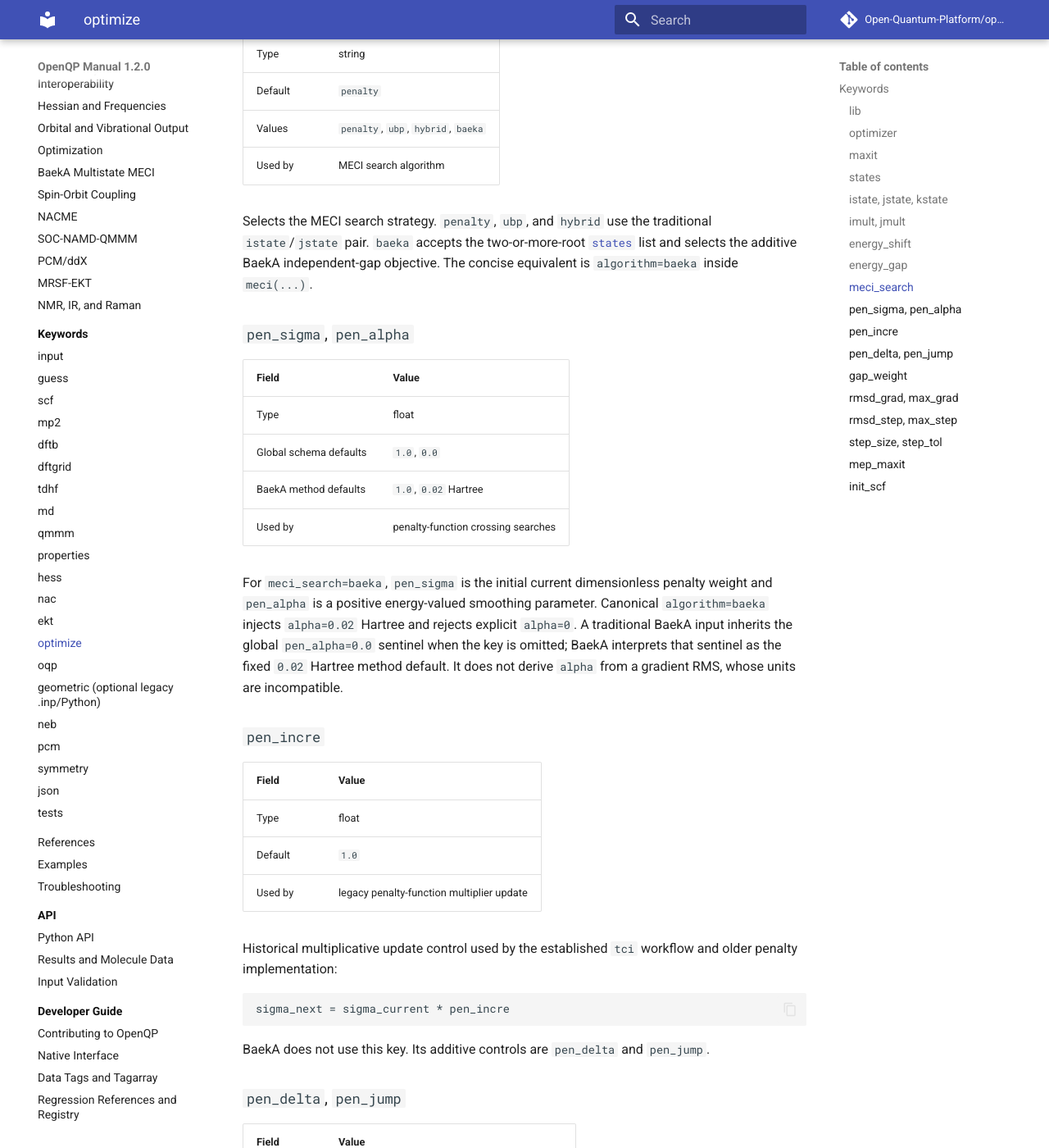
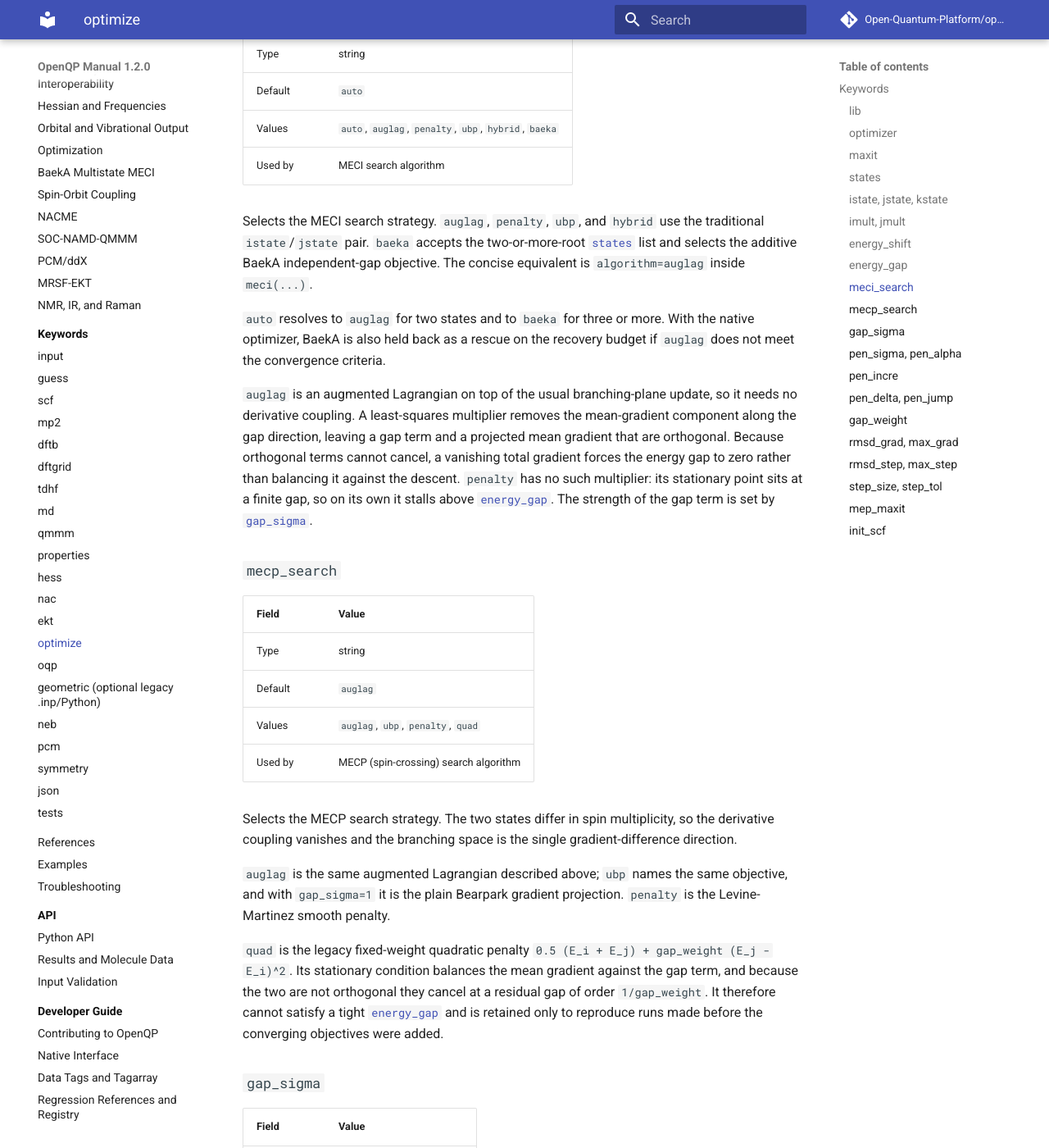
Before and after one commit to Open-Quantum-Platform/openqp-docs, an MkDocs documentation site: the page built from docs/keywords/optimize.md, in a window 1280 px wide and 1400 px high, scrolled down 3724 px. Shown: the whole window at 82% size. Built offline with MkDocs 1.6.1 and Material for MkDocs 9.7.7, drawn with Linux system fonts in a browser that asks for light colours; comment, search, counter and statistics services are not loaded; some of the changed text lies outside the part shown.

Commit message:
Document the auglag crossing objective, mecp_search and gap_sigma
Companion to Open-Quantum-Platform/openqp#311, which makes the augmented
Lagrangian the default for both MECP and two-state MECI.

Adds the mecp_search and gap_sigma keyword entries, records that meci_search
now defaults to auto (auglag for two states, BaekA for three or more), and
explains in the optimization workflow why a plain penalty settles at a
residual gap of order 1/weight while the multiplier form does not.

```diff
--- a/docs/keywords/optimize.md
+++ b/docs/keywords/optimize.md
@@ -131,14 +131,66 @@ set `energy_gap=1.0e-4`. See the
 | Field | Value |
 | --- | --- |
 | Type | string |
-| Default | `penalty` |
-| Values | `penalty`, `ubp`, `hybrid`, `baeka` |
+| Default | `auto` |
+| Values | `auto`, `auglag`, `penalty`, `ubp`, `hybrid`, `baeka` |
 | Used by | MECI search algorithm |
 
-Selects the MECI search strategy. `penalty`, `ubp`, and `hybrid` use the
-traditional `istate`/`jstate` pair. `baeka` accepts the two-or-more-root
+Selects the MECI search strategy. `auglag`, `penalty`, `ubp`, and `hybrid` use
+the traditional `istate`/`jstate` pair. `baeka` accepts the two-or-more-root
 [`states`](#states) list and selects the additive BaekA independent-gap
-objective. The concise equivalent is `algorithm=baeka` inside `meci(...)`.
+objective. The concise equivalent is `algorithm=auglag` inside `meci(...)`.
+
+`auto` resolves to `auglag` for two states and to `baeka` for three or more.
+With the native optimizer, BaekA is also held back as a rescue on the recovery
+budget if `auglag` does not meet the convergence criteria.
+
+`auglag` is an augmented Lagrangian on top of the usual branching-plane update,
+so it needs no derivative coupling. A least-squares multiplier removes the
+mean-gradient component along the gap direction, leaving a gap term and a
+projected mean gradient that are orthogonal. Because orthogonal terms cannot
+cancel, a vanishing total gradient forces the energy gap to zero rather than
+balancing it against the descent. `penalty` has no such multiplier: its
+stationary point sits at a finite gap, so on its own it stalls above
+[`energy_gap`](#energy_gap). The strength of the gap term is set by
+[`gap_sigma`](#gap_sigma).
+
+### `mecp_search`
+
+| Field | Value |
+| --- | --- |
+| Type | string |
+| Default | `auglag` |
+| Values | `auglag`, `ubp`, `penalty`, `quad` |
+| Used by | MECP (spin-crossing) search algorithm |
+
+Selects the MECP search strategy. The two states differ in spin multiplicity,
+so the derivative coupling vanishes and the branching space is the single
+gradient-difference direction.
+
+`auglag` is the same augmented Lagrangian described above; `ubp` names the same
+objective, and with `gap_sigma=1` it is the plain Bearpark gradient projection.
+`penalty` is the Levine-Martinez smooth penalty.
+
+`quad` is the legacy fixed-weight quadratic penalty
+`0.5 (E_i + E_j) + gap_weight (E_j - E_i)^2`. Its stationary condition balances
+the mean gradient against the gap term, and because the two are not orthogonal
+they cancel at a residual gap of order `1/gap_weight`. It therefore cannot
+satisfy a tight [`energy_gap`](#energy_gap) and is retained only to reproduce
+runs made before the converging objectives were added.
+
+### `gap_sigma`
+
+| Field | Value |
+| --- | --- |
+| Type | float |
+| Default | `10.0` |
+| Used by | `auglag` crossing searches |
+
+Scales the gap term of the `auglag` objective relative to the projected mean
+gradient. `1.0` reproduces the plain Bearpark gradient projection; the larger
+default reaches the seam faster and keeps the quasi-Newton history better
+conditioned. Must be positive: zero removes the gap term entirely, and a
+negative value drives the search away from the seam.
 
 ### `pen_sigma`, `pen_alpha`
 
```
Also changed, not shown: docs/workflows/optimization.md (+22 -0 lines).
